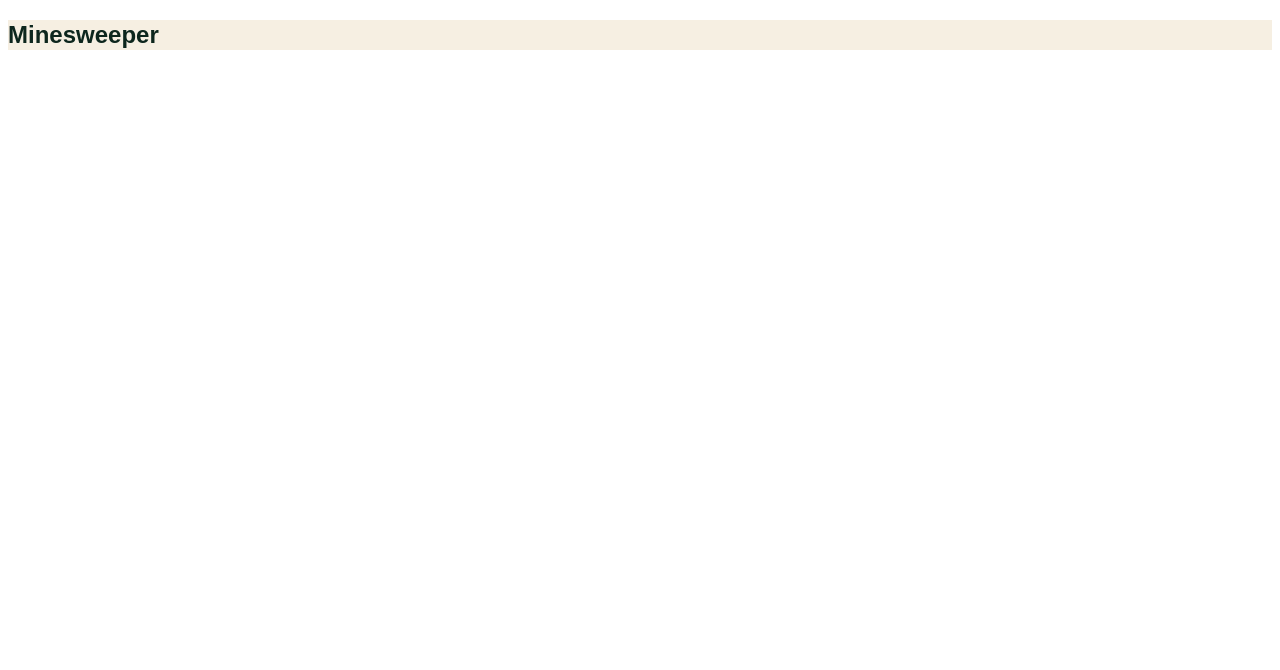
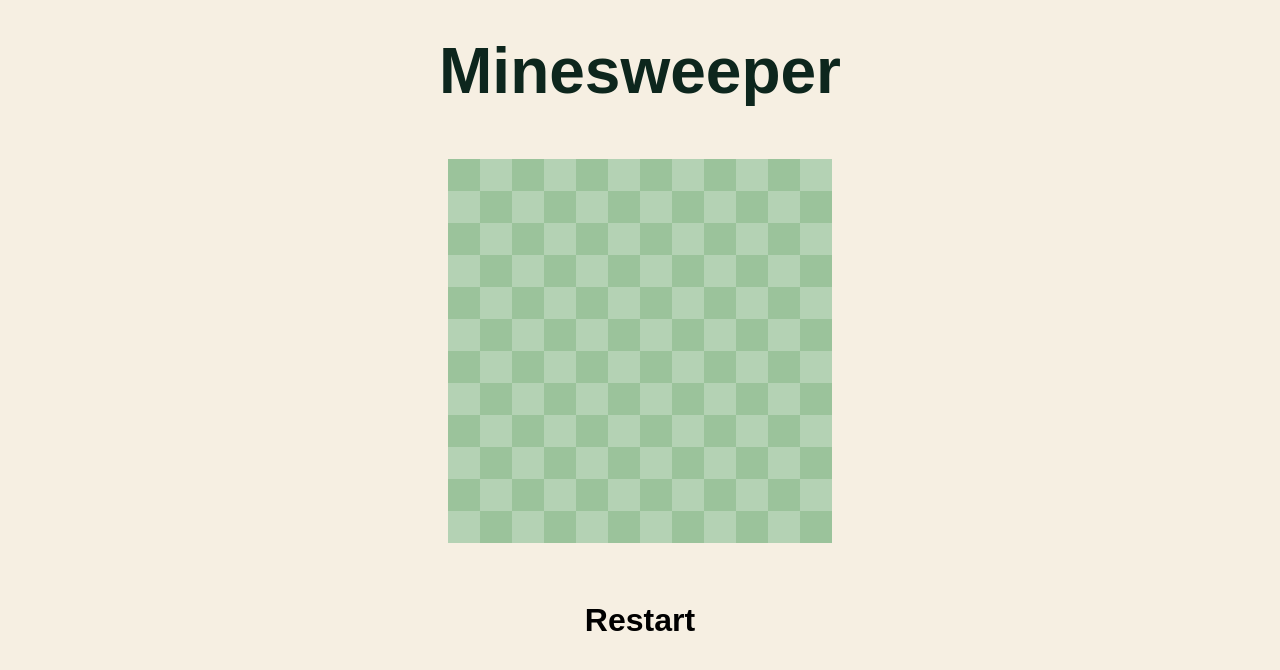
Before and after one commit to zeth-deluna/minesweeper, a plain HTML site: page index.html in a window 1280 px wide. Drawn offline with Linux system fonts and the light colour scheme.

Commit message:
basic styling & functions

```diff
--- a/index.html
+++ b/index.html
@@ -9,14 +9,20 @@
 
     <body>
         <main>
-            <section class="minesweeper">
+            <section id="minesweeper">
                 <div class="container">
 
                     <h1>Minesweeper</h1>
 
+                    <div id="game-container"></div>
+
+                    <button class="reset heading-3">Restart</button>
+
                 </div>
             </section>
         </main>
+
+        <script src="./script.js"></script>
     </body>
 
 </html>
--- a/script.js
+++ b/script.js
@@ -0,0 +1,35 @@
+let minesweeper = document.querySelector('#minesweeper');
+
+let game_container = document.querySelector('#game-container');
+
+for ( let i = 1; i <= 144; i++ ) {
+    let box = document.createElement('button');
+    box.classList.add('land-box');
+    box.setAttribute('state', 'hidden');
+
+    if ( i <= 12 || ( i > 24 && i <= 36 ) || ( i > 48 && i <= 60 ) || ( i > 72 && i <= 84 ) || ( i > 96 && i <= 108 ) || ( i > 120 && i <= 132 ) ) {
+        if ( i % 2 == 0 ) {
+            box.classList.add('light');
+        }
+    }
+    if ( ( i > 12 && i < 24 ) || ( i > 36 && i < 48 ) || ( i > 60 && i < 72 ) || ( i > 84 && i < 96 ) || ( i > 108 && i < 120 ) || ( i > 132 && i < 144 ) ) {
+        if ( i % 2 != 0 ) {
+            box.classList.add('light');
+        }
+    }
+
+    game_container.appendChild(box);
+}
+
+let land_boxes = document.querySelectorAll('.land-box');
+land_boxes.forEach((box) => {
+
+    box.addEventListener('click', (e) => {
+
+        if ( e.currentTarget.getAttribute('state') == 'hidden' ) {
+            e.currentTarget.setAttribute('state', 'revealed');
+        }
+
+    });
+
+});
--- a/style.css
+++ b/style.css
@@ -49,7 +49,11 @@
 :root {
     --white: #fff;
     --off-white: #f6efe2;
-    --green: #8fbc8f;
+    --brown: #c8a893;
+    --light-brown: #d5bdad;
+    /* --green: #8fbc8f; */
+    --green: #9bc39b;
+    --light-green: #b4d2b4;
     --deep-green: #0d261d;
     --lavender: #ccbfd9;
     --body-font: 'Anderson Grotesk', Arial, Helvetica, sans-serif;
@@ -74,10 +78,126 @@
 }
 
 body {
+    background: var(--off-white);
     color: var(--deep-green);
     font: 700 calc(16rem / 16)/calc(20 / 16) var(--body-font);
+    margin: unset;
 }
 
-.minesweeper {
-    background: var(--off-white);
+h1,
+.heading-1,
+h2,
+.heading-2,
+h3,
+.heading-3,
+h4,
+.heading-4,
+h5,
+.heading-5,
+h6,
+.heading-6 {
+    font-weight: 700;
+    margin: 0;
 }
+
+h1,
+.heading-1 {
+    font-size: calc(64rem / 16);
+    line-height: calc(80 / 64);
+}
+
+h2,
+.heading-2 {
+    font-size: calc(48rem / 16);
+    line-height: calc(60 / 48);
+}
+
+h3,
+.heading-3 {
+    font-size: calc(32rem / 16);
+    line-height: calc(40 / 32);
+}
+
+.container {
+	clear: both;
+	margin: 0 auto;
+	max-width: var(--container-max-width);
+	padding: 0 var(--container-outer-padding);
+	position: relative;
+	width: var(--container-width); /*Based off 1200 Sketch files*/
+}
+
+.flex-container {
+	display: flex;
+	flex-wrap: wrap;
+	justify-content: space-between;
+}
+
+.grid {
+	display: grid;
+	gap: var(--gap);
+	grid-template-columns: var(--grid);
+}
+
+button {
+    cursor: pointer;
+    font-family: var(--body-font);
+}
+
+#minesweeper {
+    align-items: center;
+    display: flex;
+    height: 100dvh;
+    justify-content: center;
+}
+
+#minesweeper h1 {
+    margin-top: -128px;
+    text-align: center;
+}
+
+#game-container {
+    display: grid;
+    grid-template-columns: repeat(12, 32px);
+    grid-template-rows: repeat(12, 32px);
+    height: 384px;
+    margin: var(--text-spacing-xlarge) auto var(--text-spacing-xxlarge);
+    width: 384px;
+}
+
+.land-box {
+    align-items: center;
+    background: var(--green);
+    border: unset;
+    display: flex;
+    grid-column: span 1;
+    height: 100%;
+    justify-content: center;
+    padding: 0;
+    transition: all 0.25s ease;
+    width: 100%;
+}
+
+.land-box.light {
+    background: var(--light-green);
+}
+
+.land-box[state="revealed"] {
+    background: var(--brown);
+}
+
+.land-box.light[state="revealed"] {
+    background: var(--light-brown);
+}
+
+.reset {
+    background: unset;
+    border: unset;
+    display: block;
+    margin: 0 auto;
+    transition: all 0.25s ease;
+}
+
+.reset:hover {
+    color: red;
+}
```
